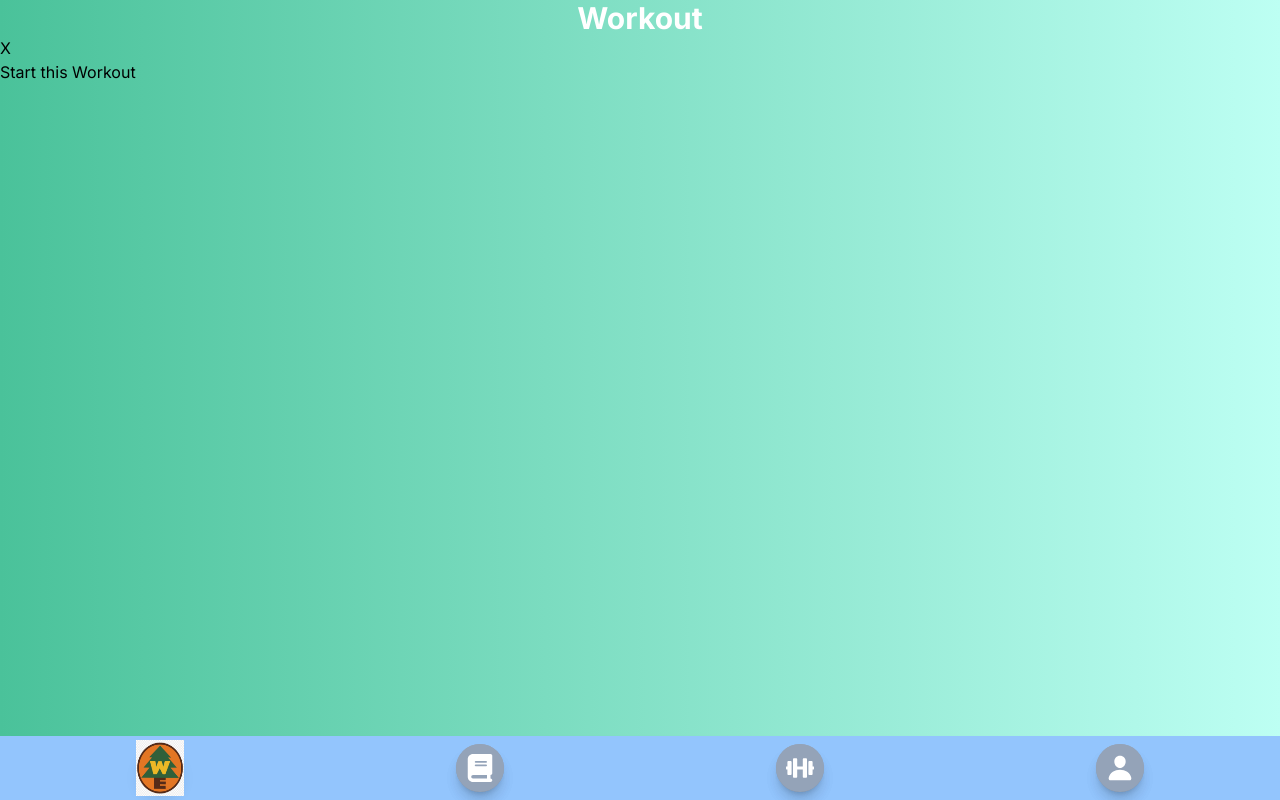
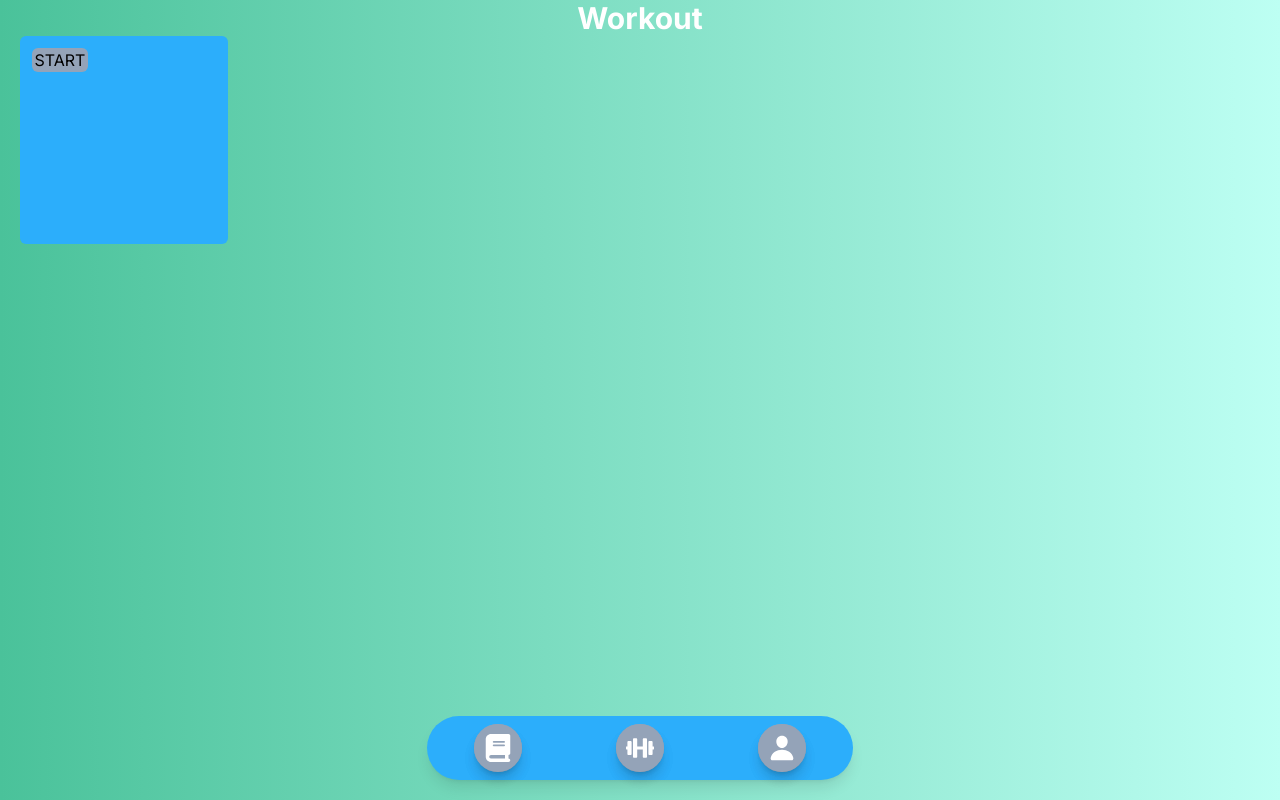
Before and after one commit to tbmi20/kinnikuman, a Next.js app: page /workout in a window 1280 px wide. Built offline with nearby package versions, Linux system fonts and the light colour scheme.

Commit message:
starting workout cards

```diff
--- a/app/components/CloseButton.tsx
+++ /dev/null
@@ -1,11 +0,0 @@
-//Button to return to the previous page
-//add logic to go back to the previous page
-'use client';
-
-export default function BackButton() {
-    return (
-        <div>
-            <button onClick={() => console.log('Click')}>X</button>
-        </div>
-    );
-}
--- a/app/components/Logo.tsx
+++ b/app/components/Logo.tsx
@@ -3,7 +3,7 @@
 export default function Logo() {
     return (
         <div className="flex size-14">
-            <img src='/logo/logo.png' alt="logo" />
+            <img src='/logo/logo.png' alt="logo" className="rounded-[50%]"/>
         </div>
     );
 }
--- a/app/components/Navbar.tsx
+++ b/app/components/Navbar.tsx
@@ -10,8 +10,7 @@ import { FaBook } from "react-icons/fa6";
 
 export default function Navbar() {
     return (
-        <div className='fixed z-50 bottom-0 left-0 h-16 w-screen m-0 flex flex-row text-justify bg-blue-300 text-white shadow-lg'>
-            <Link href="/" className='navbar-icon'><Logo /></Link>
+        <div className='fixed z-50 bottom-[2.5%] left-1/3 h-16 w-1/3 m-0 flex flex-row rounded-full text-justify bg-blue_1 text-white shadow-lg'>
             <Link href="/diary" className='navbar-icon'><NavIcon icon={<FaBook size="28"/>} tooltip='Diary' /></Link>
             <Link href="/workout" className='navbar-icon'><NavIcon icon={<FaDumbbell size="28"/>} tooltip='Workouts' /></Link>
             <Link href="account" className='navbar-icon'><NavIcon icon={<IoPerson size="28"/>} tooltip='Account' /></Link>
--- a/app/components/StartWorkout.tsx
+++ /dev/null
@@ -1,9 +0,0 @@
-'use client';
-
-export default function StartWorkout() {
-    return (
-        <div>
-            <button onClick={() => console.log('Click')}>Start this Workout</button>
-        </div>
-    );
-}
--- a/app/components/WorkoutCard.tsx
+++ b/app/components/WorkoutCard.tsx
@@ -1,11 +1,18 @@
-import StartWorkout from "./StartWorkout";
-import CloseButton from "./CloseButton";
+'use client';
+import { IoCloseOutline } from "react-icons/io5";
 
 export default function WorkoutCard() {
     return (
-        <div>
-            <div><CloseButton></CloseButton></div>
-            <div><StartWorkout></StartWorkout></div>
+        <div className="size-52 mx-5 rounded-md bg-blue_1 p-3">
+            <StartWorkout></StartWorkout>
         </div>
     );
 }
+
+function StartWorkout() {
+    return (
+        <div className="h-6 w-14 bg-grey_1 text-center rounded-md">
+            <button onClick={() => console.log('Click')}>START</button>
+        </div>
+    );
+}
--- a/app/globals.css
+++ b/app/globals.css
@@ -34,13 +34,13 @@ body {
 
 @layer components {
   .navbar-icon {
-    @apply relative flex items-center justify-center h-12 w-12 mt-2 mb-2 mx-auto shadow-lg bg-slate-400 text-white
+    @apply relative flex items-center justify-center h-12 w-12 mt-2 mb-2 mx-auto shadow-lg bg-grey_1 text-white
     hover:bg-white hover:text-slate-400 rounded-3xl hover:rounded-xl
     transition-all duration-300 ease-linear;
   }
 
   .navbar-tooltip {
-    @apply absolute top-[-4] w-auto z-10 p-2 min-w-max mt-12 text-center text-xs text-white bg-slate-400 rounded-xl
+    @apply absolute top-[-4] w-auto z-10 p-2 min-w-max mt-12 text-center text-xs text-white bg-grey_1 rounded-xl
     scale-0 transition-all duration-100 ease-linear;
   }
 
--- a/tailwind.config.ts
+++ b/tailwind.config.ts
@@ -17,7 +17,12 @@ const config: Config = {
       colors: {
         "bg_1": "#4ac29a",
         "bg_2": "#bdfff3",
-      }
+        "blue_1": "#2CAEFB",
+        "grey_1": "#94a3b8",
+      },
+      fontFamily: {
+        sans: ["Lato", 'sans-serif'],
+      },
     },
   },
   plugins: [],
```
